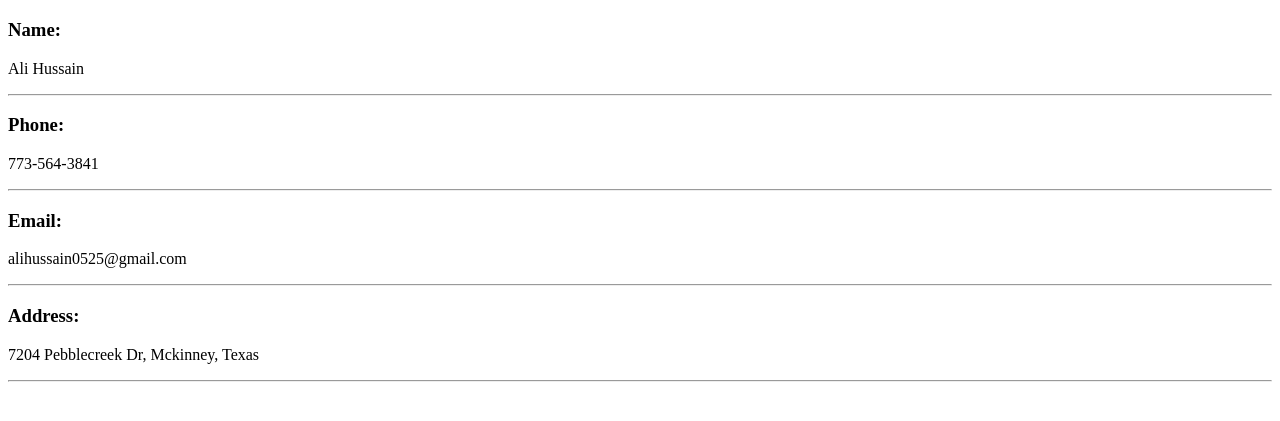
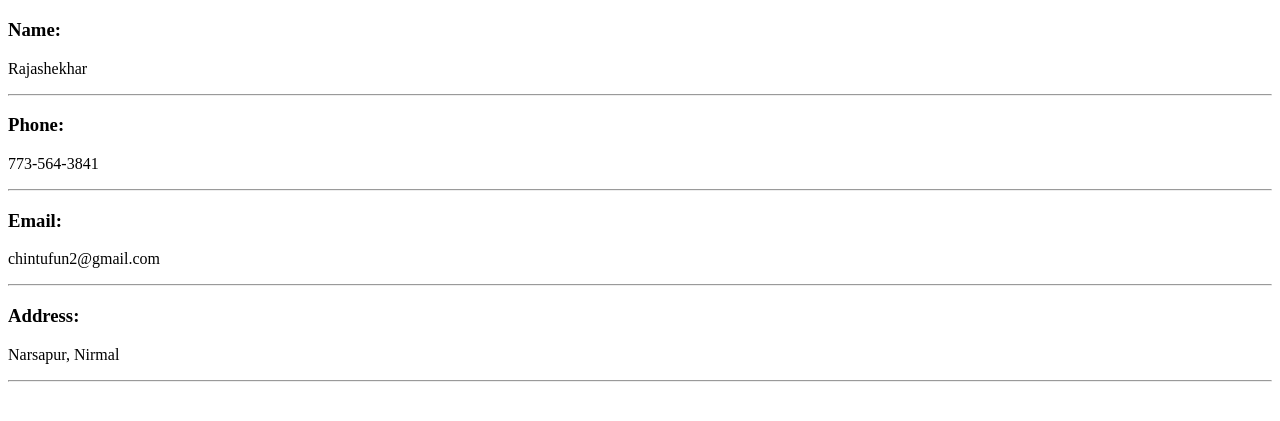
Before and after one commit to chintu99n/Basic-Online-Resume, a plain HTML site: page contact.html in a window 1280 px wide. Shown: the part 61-482 px from the top of the page. Drawn offline with Linux system fonts and the light colour scheme.

Commit message:
Update contact.html

```diff
--- a/contact.html
+++ b/contact.html
@@ -7,16 +7,16 @@
 <body>
     <h1>Contact Me</h1>
     <h3>Name: </h3>
-    <p>Ali Hussain</p>
+    <p>Rajashekhar</p>
     <hr/>
     <h3>Phone: </h3>
     <p>773-564-3841</p>
     <hr/>
     <h3>Email: </h3>
-    <p>alihussain0525@gmail.com</p>
+    <p>chintufun2@gmail.com</p>
     <hr/>
     <h3>Address: </h3>
-    <p>7204 Pebblecreek Dr, Mckinney, Texas</p>
+    <p>Narsapur, Nirmal</p>
     <hr/>
 
 </body>
```
